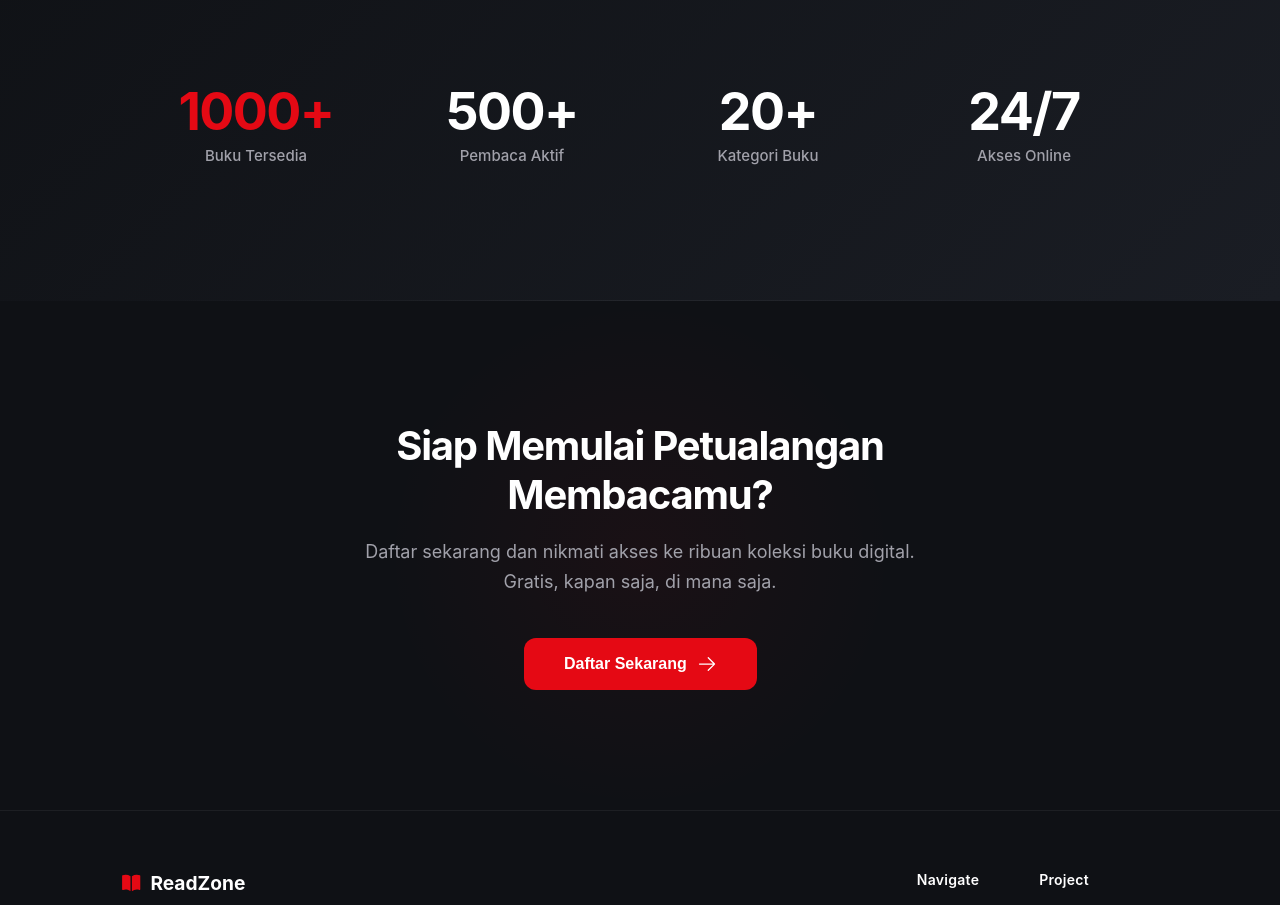
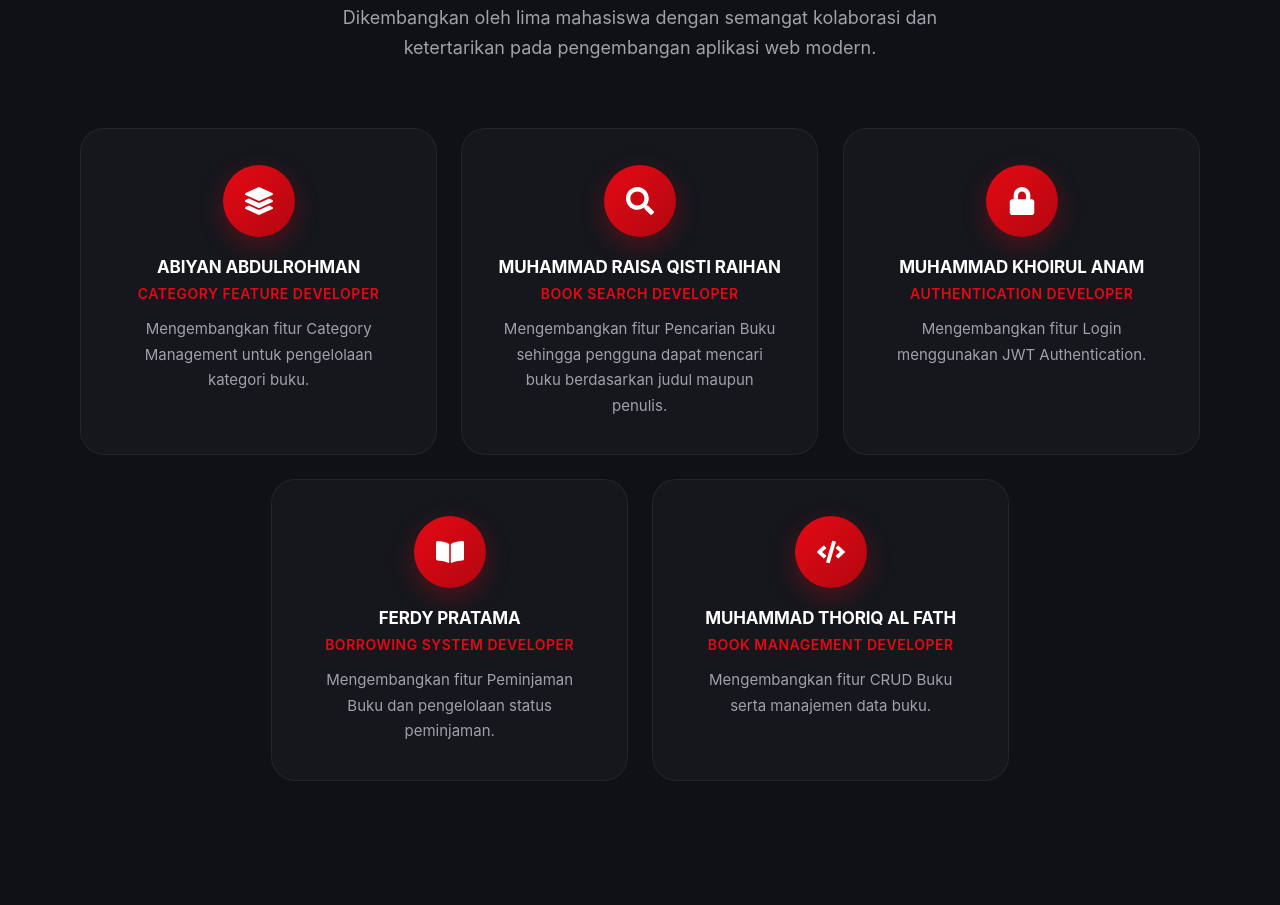
Before and after one commit to khrlanaam/Stack-Stuck, a React (Vite) app in the folder Frontend/: page / in a window 1280 px wide. Shown: the part 1880-2785 px from the top of the page. Built offline with nearby package versions, Linux system fonts and the light colour scheme.

Commit message:
menambahkan about us

```diff
--- a/Frontend/src/components/landing/About/About.jsx
+++ b/Frontend/src/components/landing/About/About.jsx
@@ -1,3 +1,12 @@
+import {
+  FaUsers,
+  FaUserTie,
+  FaCode,
+  FaSearch,
+  FaLock,
+  FaBookOpen,
+  FaLayerGroup,
+} from "react-icons/fa";
 import styles from "./About.module.css";
 
 const features = [
@@ -23,8 +32,43 @@ const features = [
   },
 ];
 
+const team = [
+  {
+    name: "ABIYAN ABDULROHMAN",
+    role: "Category Feature Developer",
+    desc: "Mengembangkan fitur Category Management untuk pengelolaan kategori buku.",
+    icon: <FaLayerGroup />,
+  },
+  {
+    name: "MUHAMMAD RAISA QISTI RAIHAN",
+    role: "Book Search Developer",
+    desc: "Mengembangkan fitur Pencarian Buku sehingga pengguna dapat mencari buku berdasarkan judul maupun penulis.",
+    icon: <FaSearch />,
+  },
+  {
+    name: "MUHAMMAD KHOIRUL ANAM",
+    role: "Authentication Developer",
+    desc: "Mengembangkan fitur Login menggunakan JWT Authentication.",
+    icon: <FaLock />,
+  },
+  {
+    name: "FERDY PRATAMA",
+    role: "Borrowing System Developer",
+    desc: "Mengembangkan fitur Peminjaman Buku dan pengelolaan status peminjaman.",
+    icon: <FaBookOpen />,
+  },
+  {
+    name: "MUHAMMAD THORIQ AL FATH",
+    role: "Book Management Developer",
+    desc: "Mengembangkan fitur CRUD Buku serta manajemen data buku.",
+    icon: <FaCode />,
+  },
+];
+
 function About() {
   return (
+    <>
+      {/* FITUR */}
       <section className={styles.section} id="features">
         <div className={styles.container}>
           <div className={styles.header}>
@@ -46,6 +90,57 @@ function About() {
           </div>
         </div>
       </section>
+
+      {/* TIM PENGEMBANG */}
+      <section className={styles.section} id="about">
+        <div className={styles.container}>
+          <div className={styles.header}>
+            <h2>Tim Pengembang</h2>
+            <p>
+              Dikembangkan oleh lima mahasiswa dengan semangat kolaborasi
+              dan ketertarikan pada pengembangan aplikasi web modern.
+            </p>
+          </div>
+
+          <div className={styles.teamGrid}>
+            {team.slice(0, 3).map((member, i) => (
+              <div className={styles.teamCard} key={i}>
+                <div className={styles.teamIcon}>{member.icon}</div>
+                <h3 className={styles.teamName}>{member.name}</h3>
+                <p className={styles.teamRole}>{member.role}</p>
+                <p className={styles.teamDesc}>{member.desc}</p>
+              </div>
+            ))}
+          </div>
+
+          <div className={styles.teamGridCenter}>
+            {team.slice(3).map((member, i) => (
+              <div className={styles.teamCard} key={i}>
+                <div className={styles.teamIcon}>{member.icon}</div>
+                <h3 className={styles.teamName}>{member.name}</h3>
+                <p className={styles.teamRole}>{member.role}</p>
+                <p className={styles.teamDesc}>{member.desc}</p>
+              </div>
+            ))}
+          </div>
+        </div>
+      </section>
+
+      {/* TENTANG READZONE */}
+      <section className={styles.section} id="about-info">
+        <div className={styles.container}>
+          <div className={styles.header}>
+            <h2>Tentang ReadZone</h2>
+            <p>
+              ReadZone merupakan aplikasi perpustakaan digital yang
+              dikembangkan sebagai proyek mata kuliah Fullstack Developer.
+              Kami menyediakan platform modern untuk mengelola koleksi buku,
+              meminjam, dan mencari buku secara mudah dan intuitif.
+            </p>
+          </div>
+        </div>
+      </section>
+    </>
   );
 }
 
--- a/Frontend/src/components/landing/About/About.module.css
+++ b/Frontend/src/components/landing/About/About.module.css
@@ -76,6 +76,104 @@
   margin: 0;
 }
 
+/* ==========================================
+   TIM PENGEMBANG
+========================================== */
+
+.teamGrid {
+  display: grid;
+  grid-template-columns: repeat(3, 1fr);
+  gap: 24px;
+}
+
+.teamGridCenter {
+  display: flex;
+  justify-content: center;
+  gap: 24px;
+  margin-top: 24px;
+}
+
+.teamGridCenter .teamCard {
+  width: calc(33.333% - 16px);
+  max-width: 380px;
+}
+
+.teamCard {
+  background: rgba(24, 26, 32, 0.75);
+  backdrop-filter: blur(12px);
+  -webkit-backdrop-filter: blur(12px);
+  border: 1px solid rgba(255, 255, 255, 0.06);
+  border-radius: 24px;
+  padding: 36px;
+  text-align: center;
+  transition: 300ms ease;
+  will-change: transform;
+}
+
+.teamCard:hover {
+  transform: translateY(-8px);
+  border-color: rgba(229, 9, 20, 0.3);
+  box-shadow: 0 16px 48px rgba(229, 9, 20, 0.12);
+}
+
+.teamIcon {
+  width: 72px;
+  height: 72px;
+  margin: 0 auto 20px;
+  border-radius: 50%;
+  display: flex;
+  align-items: center;
+  justify-content: center;
+  font-size: 28px;
+  color: white;
+  background: linear-gradient(135deg, #e50914, #b20710);
+  box-shadow: 0 8px 24px rgba(229, 9, 20, 0.3);
+  transition: 300ms ease;
+}
+
+.teamCard:hover .teamIcon {
+  transform: scale(1.1);
+  box-shadow: 0 12px 32px rgba(229, 9, 20, 0.45);
+}
+
+.teamName {
+  font-size: 17px;
+  font-weight: 700;
+  color: white;
+  margin: 0 0 8px;
+  letter-spacing: -0.01em;
+}
+
+.teamRole {
+  font-size: 14px;
+  font-weight: 600;
+  color: #e50914;
+  margin: 0 0 14px;
+  text-transform: uppercase;
+  letter-spacing: 0.5px;
+}
+
+.teamDesc {
+  font-size: 15px;
+  line-height: 1.7;
+  color: #a1a1aa;
+  margin: 0;
+}
+
+@media (max-width: 1024px) {
+  .teamGrid {
+    grid-template-columns: repeat(2, 1fr);
+  }
+
+  .teamGridCenter {
+    flex-wrap: wrap;
+  }
+
+  .teamGridCenter .teamCard {
+    width: calc(50% - 12px);
+  }
+}
+
 @media (max-width: 768px) {
   .section {
     padding: 80px 24px;
@@ -97,4 +195,23 @@
   .card {
     padding: 28px;
   }
+
+  .teamGrid {
+    grid-template-columns: 1fr;
+    gap: 16px;
+  }
+
+  .teamGridCenter {
+    flex-direction: column;
+    gap: 16px;
+    margin-top: 16px;
+  }
+
+  .teamGridCenter .teamCard {
+    width: 100%;
+  }
+
+  .teamCard {
+    padding: 28px;
+  }
 }
--- a/Frontend/src/pages/Landing.jsx
+++ b/Frontend/src/pages/Landing.jsx
@@ -17,7 +17,7 @@ function Landing() {
       <About />
       <WhyReadzone />
 
-      <section className={styles.cta} id="about">
+      <section className={styles.cta} id="cta">
         <div className={styles.ctaContainer}>
           <h2>Siap Memulai Petualangan Membacamu?</h2>
           <p>
```
Lines whose indentation alone changed are shown as unchanged.
